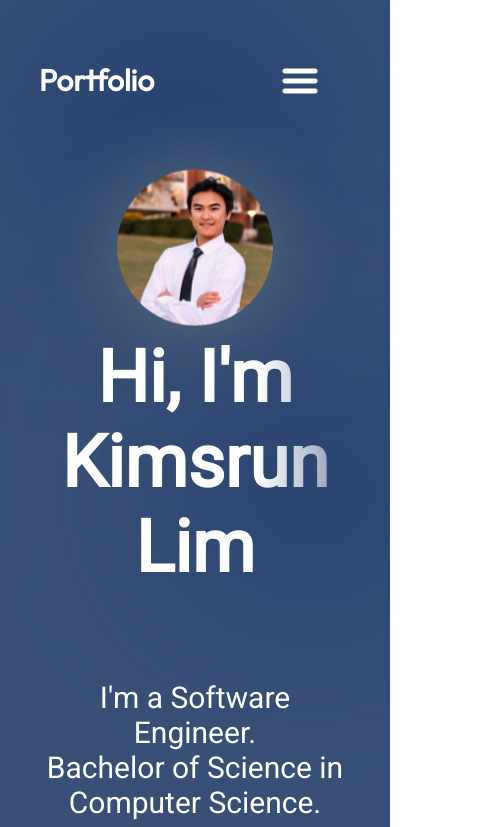
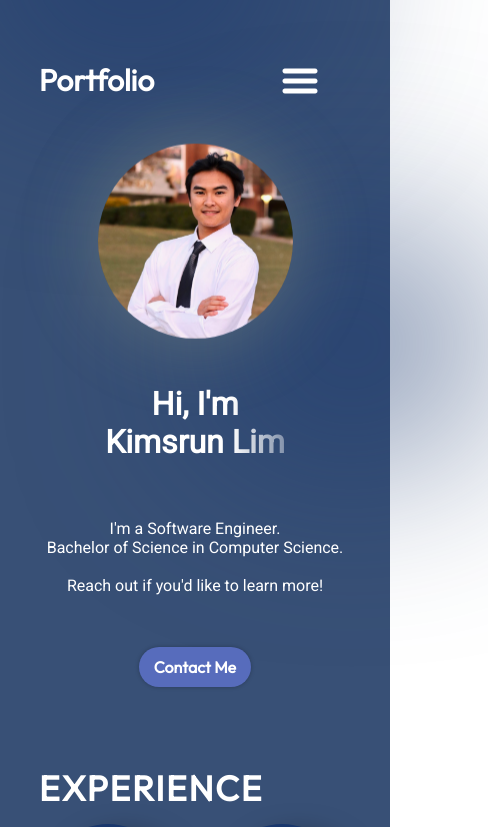
Before and after one commit to KimsrunLim/kimsrun-lim-portfolio, a React (Vite) app: page / in a window 390 px wide. Shown: the top 827 px of the page, 488 px wide, since content can reach past the window. Built offline with nearby package versions, Linux system fonts and the light colour scheme.

Commit message:
Hero Section responsiveness

```diff
--- a/src/components/Hero/Hero.jsx
+++ b/src/components/Hero/Hero.jsx
@@ -7,7 +7,7 @@ export const Hero = () => {
   return (
     <section className={styles.container}>
       <div className={styles.content}>
-        <h1 className={styles.title}>Hi, I'm Kimsrun Lim</h1>
+        <h1 className={styles.title}>Hi, I'm <br />Kimsrun Lim</h1>
         <p className={styles.description}>
           <br/><br/>I'm a Software Engineer.<br/>
           Bachelor of Science in Computer Science.<br/><br/>
--- a/src/components/Hero/Hero.module.css
+++ b/src/components/Hero/Hero.module.css
@@ -1,14 +1,13 @@
 @import "../../vars.css";
 
 .container {
-  position: relative;
   display: flex;
+  flex-wrap: wrap;
   align-items: center;
-  justify-content: space-between;
-  margin-top: 49px;
-  z-index: 1;
-  margin-left: 10%;
-  margin-right: 10%;
+  justify-content: center;
+  margin: 5% auto;
+  gap: 2rem; /* Adds space between elements */
+  text-align: center;
 }
 
 .content {
@@ -22,7 +21,8 @@
 .title {
   margin: auto;
   text-align: center;
-  font-size: 72px;
+  /* font-size: 72px; */
+  font-size: clamp(2rem, 6vw, 5rem);
   font-weight: 900;
   margin-bottom: 20px;
   font-family: var(--font-roboto);
@@ -36,7 +36,8 @@
 }
 
 .description {
-  font-size: 30px;
+  /* font-size: 30px; */
+  font-size: clamp(1rem, 3vw, 2rem);
   font-family: var(--font-roboto);
   text-align: center;
   margin-bottom: 52px;
@@ -48,9 +49,11 @@
   color: var(--color-text);
   margin: auto;
   border-radius: 100px;
-  font-size: 30px;
+  /* font-size: 30px; */
+  font-size: clamp(1rem, 2vw, 1.5rem);
   font-weight: 600;
-  padding: 17px 26px;
+  /* padding: 17px 26px; */
+  padding: clamp(10px, 2vw, 17px) clamp(15px, 3vw, 26px);
   box-shadow: 0 0 4px 0 rgba(0, 0, 0, 0.25);
 }
 
@@ -64,7 +67,9 @@
 }
 
 .heroImg {
-  width: 50%;
+  /* width: 50%; */
+  width: clamp(150px, 40vw, 50%);
+  max-width: 100%;
   border-radius: 50%;
   /* padding: 5%; */
   margin: 5%;
@@ -117,12 +122,21 @@
   z-index: 0;
 }
 
-@media screen and (max-width: 830px) {
+@media screen and (max-width: 1280px) {
   .container {
     flex-direction: column-reverse;
+    text-align: center;
   }
 
-  .content {
-    align-items: center;
+  .title {
+    font-size: clamp(2rem, 8vw, 4rem);
+  }
+
+  .heroImg {
+    width: clamp(120px, 50vw, 280px);
+  }
+
+  .contactBtn {
+    font-size: clamp(1rem, 4vw, 1.5rem);
   }
 }
```
